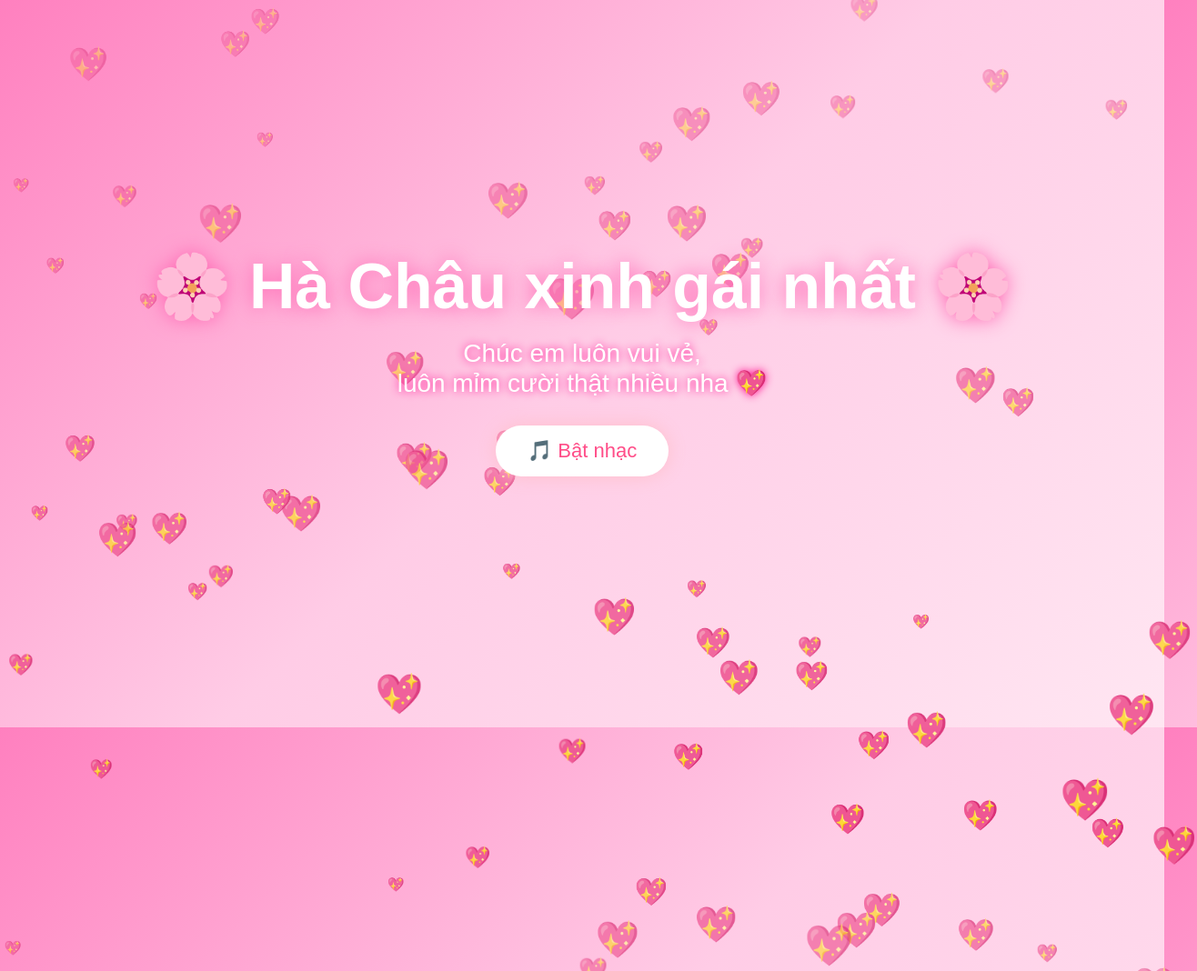
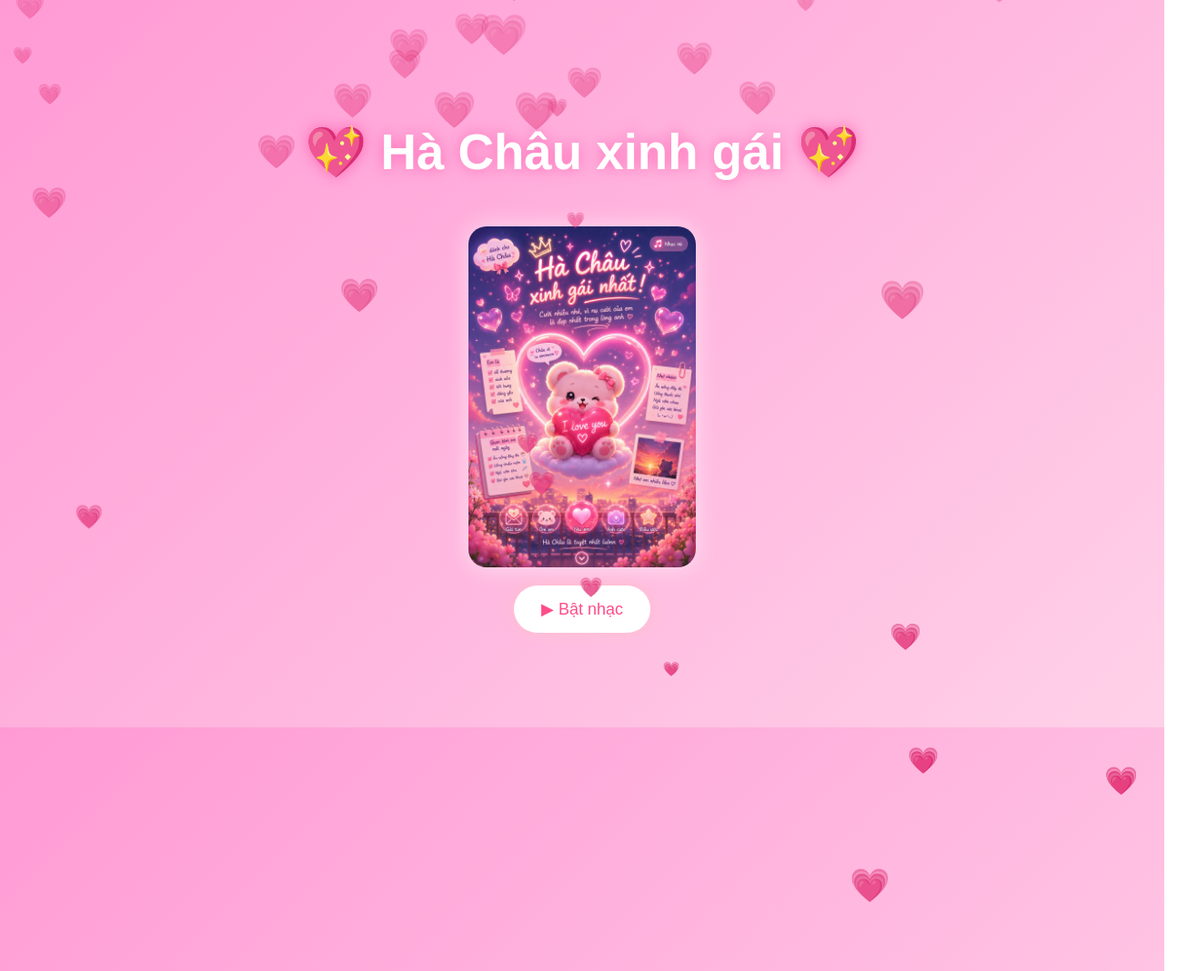
Before and after one commit to hau1108/hachau, a plain HTML site: page index.html in a window 1280 px wide. Shown: the top 1068 px of the page at 91% size, 1316 px wide, since content can reach past the window. Drawn offline with Linux system fonts and the light colour scheme.

Commit message:
Update index.html

```diff
--- a/index.html
+++ b/index.html
@@ -3,59 +3,51 @@
 <head>
 <meta charset="UTF-8">
 <meta name="viewport" content="width=device-width, initial-scale=1.0">
-<title>Dành cho Hà Châu ❤️</title>
+<title>For You ❤️</title>
 
 <style>
-*{
+body{
 margin:0;
-padding:0;
-box-sizing:border-box;
-}
-
-body{
+height:100vh;
 display:flex;
 justify-content:center;
 align-items:center;
-height:100vh;
+flex-direction:column;
+background:linear-gradient(135deg,#ff9ad5,#ffd1e8);
+font-family:Arial;
 overflow:hidden;
-background:linear-gradient(135deg,#ff80bf,#ffcce6,#ffe6f2);
-font-family:Arial,sans-serif;
 text-align:center;
 }
 
-.container{
-z-index:2;
-}
-
 h1{
-font-size:65px;
 color:white;
-text-shadow:0 0 20px hotpink;
+font-size:50px;
+text-shadow:0 0 15px hotpink;
 animation:zoom 1.5s infinite alternate;
 }
 
-p{
+@keyframes zoom{
+from{transform:scale(1);}
+to{transform:scale(1.1);}
+}
+
+img{
+width:250px;
+border-radius:20px;
+box-shadow:0 0 25px rgba(255,255,255,0.6);
 margin-top:20px;
-font-size:28px;
-color:white;
-text-shadow:0 0 10px deeppink;
 }
 
 button{
-margin-top:30px;
-padding:15px 35px;
-font-size:22px;
+margin-top:20px;
+padding:15px 30px;
 border:none;
-border-radius:40px;
+border-radius:30px;
+font-size:18px;
+cursor:pointer;
 background:white;
 color:#ff4d88;
-cursor:pointer;
-box-shadow:0 0 20px pink;
-transition:.3s;
-}
-
-button:hover{
-transform:scale(1.08);
+box-shadow:0 0 15px pink;
 }
 
 .heart{
@@ -65,71 +57,38 @@ animation:fly linear infinite;
 }
 
 @keyframes fly{
-0%{
-transform:translateY(110vh);
-opacity:0;
-}
-20%{
-opacity:1;
-}
-100%{
-transform:translateY(-120vh);
-opacity:0;
-}
-}
-
-@keyframes zoom{
-from{transform:scale(1);}
-to{transform:scale(1.08);}
+0%{transform:translateY(110vh);opacity:0;}
+20%{opacity:1;}
+100%{transform:translateY(-120vh);opacity:0;}
 }
 </style>
+</head>
 
-</head>
 <body>
 
-<div class="container">
-<h1>🌸 Hà Châu xinh gái nhất 🌸</h1>
+<h1>💖 Hà Châu xinh gái 💖</h1>
 
-<p>
-Chúc em luôn vui vẻ,<br>
-luôn mỉm cười thật nhiều nha 💖
-</p>
+<img src="image.jpg" alt="ảnh">
 
-<button onclick="playMusic()">
-🎵 Bật nhạc
+<button onclick="document.getElementById('music').play()">
+▶ Bật nhạc
 </button>
-</div>
 
 <audio id="music" loop>
 <source src="music.mp3" type="audio/mpeg">
 </audio>
 
 <script>
-
-function playMusic(){
-document.getElementById("music").play();
+// tim bay
+for(let i=0;i<80;i++){
+let heart=document.createElement("div");
+heart.className="heart";
+heart.innerHTML="💗";
+heart.style.left=Math.random()*100+"vw";
+heart.style.animationDuration=(3+Math.random()*5)+"s";
+heart.style.fontSize=(15+Math.random()*30)+"px";
+document.body.appendChild(heart);
 }
-
-for(let i=0;i<100;i++){
-
-let heart=document.createElement("div");
-
-heart.className="heart";
-
-heart.innerHTML="💖";
-
-heart.style.left=Math.random()*100+"vw";
-
-heart.style.fontSize=(15+Math.random()*30)+"px";
-
-heart.style.animationDuration=(4+Math.random()*5)+"s";
-
-heart.style.animationDelay=Math.random()*5+"s";
-
-document.body.appendChild(heart);
-
-}
-
 </script>
 
 </body>
```
